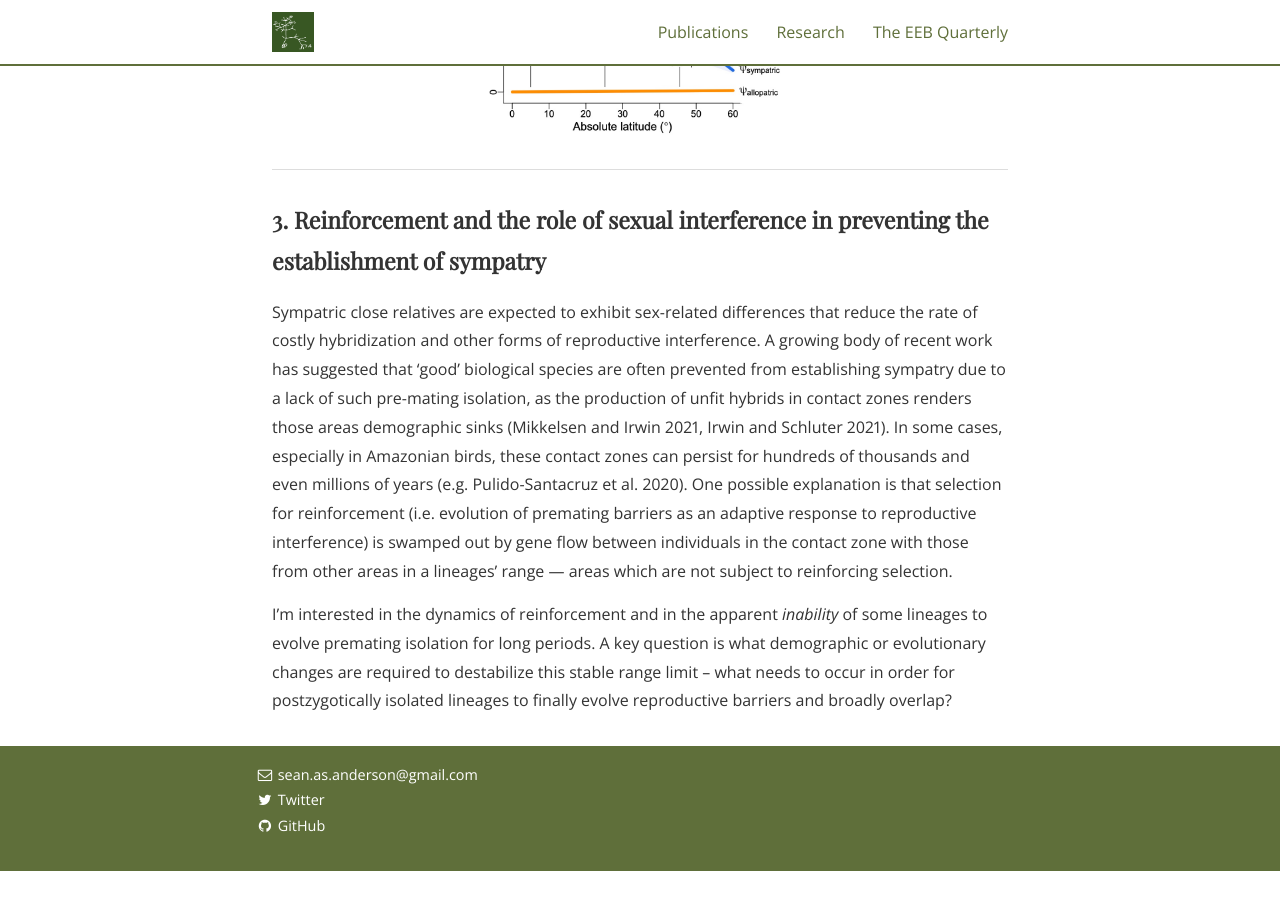
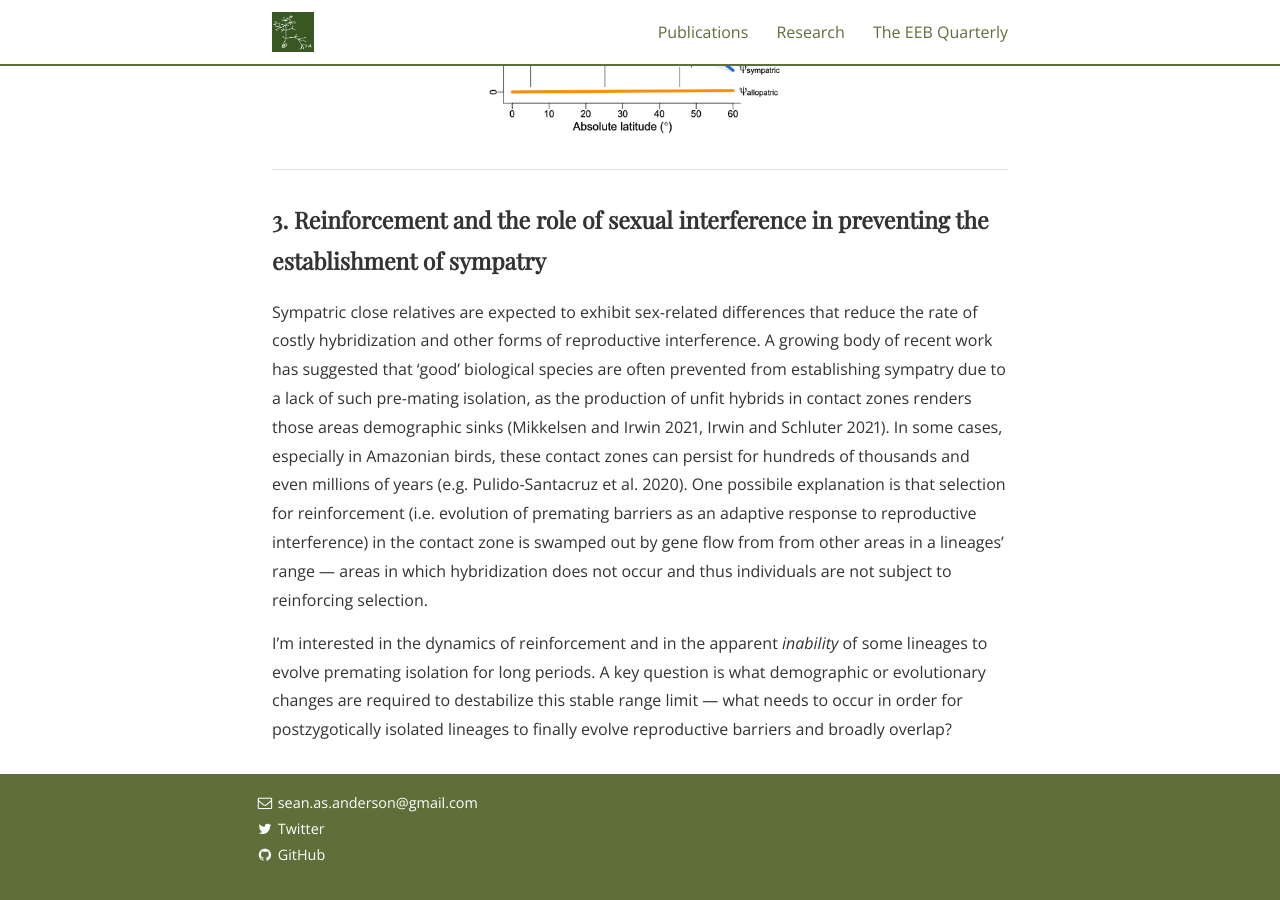
Before and after one commit to SeanASAnderson/SeanASAnderson.github.io, a Jekyll site: the page built from research.md, in a window 1280 px wide and 900 px high, scrolled down 4667 px. Built offline with Jekyll 4.4.1, drawn with Linux system fonts in a browser that asks for light colours; nearby versions of some CDN libraries; some web fonts are replaced; before the commit the page ends 5538 px from its top, so only the background shows below that.

Commit message:
reinforcement text

```diff
--- a/research.md
+++ b/research.md
@@ -69,6 +69,6 @@
 
 ### 3. Reinforcement and the role of sexual interference in preventing the establishment of sympatry
 
-Sympatric close relatives are expected to exhibit sex-related differences that reduce the rate of costly hybridization and other forms of reproductive interference. A growing body of recent work has suggested that 'good' biological species are often prevented from establishing sympatry due to a lack of such pre-mating isolation, as the production of unfit hybrids in contact zones renders those areas demographic sinks (Mikkelsen and Irwin 2021, Irwin and Schluter 2021). In some cases, especially in Amazonian birds, these contact zones can persist for hundreds of thousands and even millions of years (e.g. Pulido-Santacruz et al. 2020). One possible explanation is that selection for reinforcement (i.e. evolution of premating barriers as an adaptive response to reproductive interference) is swamped out by gene flow between individuals in the contact zone with those from other areas in a lineages' range <span>&#8212;</span> areas which are not subject to reinforcing selection.
+Sympatric close relatives are expected to exhibit sex-related differences that reduce the rate of costly hybridization and other forms of reproductive interference. A growing body of recent work has suggested that 'good' biological species are often prevented from establishing sympatry due to a lack of such pre-mating isolation, as the production of unfit hybrids in contact zones renders those areas demographic sinks (Mikkelsen and Irwin 2021, Irwin and Schluter 2021). In some cases, especially in Amazonian birds, these contact zones can persist for hundreds of thousands and even millions of years (e.g. Pulido-Santacruz et al. 2020). One possibile explanation is that selection for reinforcement (i.e. evolution of premating barriers as an adaptive response to reproductive interference) in the contact zone is swamped out by gene flow from from other areas in a lineages' range <span>&#8212;</span> areas in which hybridization does not occur and thus individuals are not subject to reinforcing selection.
 
-I'm interested in the dynamics of reinforcement and in the apparent *inability* of some lineages to evolve premating isolation for long periods. A key question is what demographic or evolutionary changes are required to destabilize this stable range limit -- what needs to occur in order for postzygotically isolated lineages to finally evolve reproductive barriers and broadly overlap?
+I'm interested in the dynamics of reinforcement and in the apparent *inability* of some lineages to evolve premating isolation for long periods. A key question is what demographic or evolutionary changes are required to destabilize this stable range limit <span>&#8212;</span> what needs to occur in order for postzygotically isolated lineages to finally evolve reproductive barriers and broadly overlap?
```
